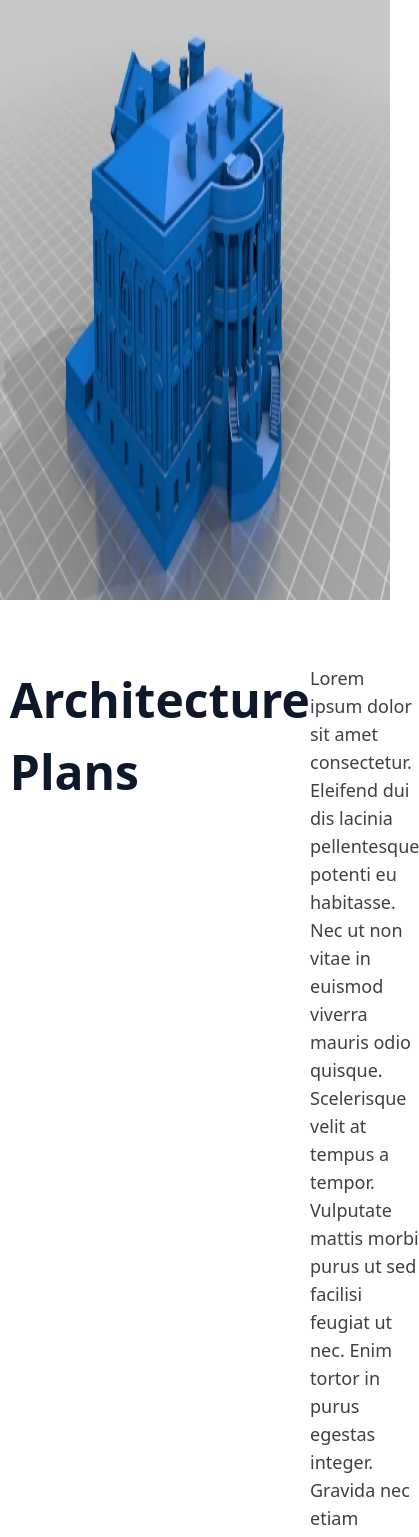
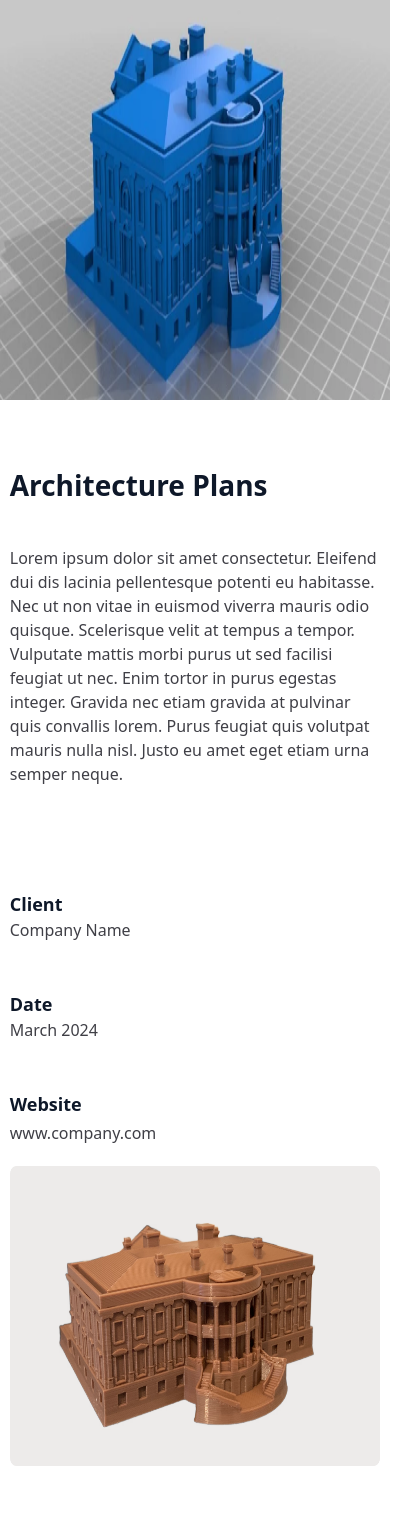
Before and after one commit to ShivaRajBadu/aara_tech, a Next.js app: page /details/1 in a window 390 px wide. Shown: the top 1537 px of the page, 419 px wide, since content can reach past the window. Built offline with nearby package versions, Linux system fonts and the light colour scheme.

Commit message:
all responsive finished

```diff
--- a/src/app/details/[id]/page.tsx
+++ b/src/app/details/[id]/page.tsx
@@ -1,4 +1,5 @@
 import AboutSection from "@/components/AboutSection";
+import FeatureWorks from "@/components/FeatureWorks";
 import Wrappper from "@/components/Wrappper";
 import Image from "next/image";
 import Link from "next/link";
@@ -14,15 +15,15 @@ const page = () => {
           width={0}
           height={0}
           sizes="(100vw, 100vh)"
-          className="w-full h-[600px] object-fill"
+          className="w-full h-[400px] lg:h-[570px] object-fill"
         />
       </div>
       <Wrappper>
-        <div className="flex justify-between py-16">
-          <h1 className="text-[48px] font-semibold text-headingText">
+        <div className="flex flex-col lg:flex-row justify-between max-lg:gap-10 py-16">
+          <h1 className="text-[28px] md:text-[40px] lg:text-[48px] font-semibold text-headingText">
             Architecture Plans
           </h1>
-          <p className=" text-lg font-normal text-paraText w-[40%] text-balance">
+          <p className=" text-base md:text-lg font-normal text-paraText w-full lg:w-[40%] text-balance">
             Lorem ipsum dolor sit amet consectetur. Eleifend dui dis lacinia
             pellentesque potenti eu habitasse. Nec ut non vitae in euismod
             viverra mauris odio quisque. Scelerisque velit at tempus a tempor.
@@ -32,25 +33,29 @@ const page = () => {
             nulla nisl. Justo eu amet eget etiam urna semper neque.
           </p>
         </div>
-        <div className="flex gap-10 justify-between items-start py-10">
-          <div className="space-y-12">
+        <div className="flex flex-col lg:flex-row gap-5 md:gap-10 justify-between items-start py-10">
+          <div className="flex gap-12  flex-col md:flex-row lg:flex-col ">
             <div>
-              <h4 className="text-headingText text-[24px] font-bold">Client</h4>
-              <p className="text-paraText text-[20px] font-medium">
+              <h4 className="text-headingText text-lg md:text-[24px] font-bold">
+                Client
+              </h4>
+              <p className="text-paraText text-base md:text-[20px] font-medium">
                 Company Name
               </p>
             </div>
             <div>
-              <h4 className="text-headingText text-[24px] font-bold">Date</h4>
-              <p className="text-paraText text-[20px] font-medium">
+              <h4 className="text-headingText text-lg md:text-[24px] font-bold">
+                Date
+              </h4>
+              <p className="text-paraText text-base md:text-[20px] font-medium">
                 March 2024
               </p>
             </div>
-            <div className="text-headingText text-[24px] font-bold">
+            <div className="text-headingText text-lg md:text-[24px] font-bold">
               <h4>Website</h4>
               <Link
                 prefetch={false}
-                className="text-paraText text-[20px] font-medium"
+                className="text-paraText text-base md:text-[20px] font-medium"
                 href="https://shivarajbadu.com.np"
                 target="_blank"
               >
@@ -58,7 +63,7 @@ const page = () => {
               </Link>
             </div>
           </div>
-          <div className="relative w-[70%] h-[587px]">
+          <div className="relative w-full lg:w-[70%] h-[300px] md:h-[448px] lg:h-[587px]">
             <Image
               src="/images/client_side.png"
               fill
@@ -67,9 +72,9 @@ const page = () => {
             />
           </div>
         </div>
-        <div className="flex justify-between gap-10 items-start py-16">
-          <div className="w-[40%] py-2">
-            <h4 className="text-headingText text-[40px] font-semibold">
+        <div className="flex flex-col lg:flex-row justify-between gap-10 items-start py-6 md:py-16">
+          <div className="w-full lg:w-[40%] py-2">
+            <h4 className="text-headingText text-[28px] md:text-[40px] font-semibold">
               The Challenge
             </h4>
             <p className="text-paraText text-base font-medium pt-8">
@@ -85,7 +90,7 @@ const page = () => {
               dictum eget nibh tortor commodo cursus.
             </p>
           </div>
-          <div className=" relative h-[496px] rounded-[16px] overflow-hidden w-[50%]">
+          <div className=" relative h-[280px] md:h-[496px] rounded-[16px] overflow-hidden w-full lg:w-[50%]">
             <Image
               src="/images/develop_1.png"
               fill
@@ -94,8 +99,8 @@ const page = () => {
             />
           </div>
         </div>
-        <div className="flex justify-between gap-10 items-start py-16">
-          <div className=" relative h-[496px] rounded-[16px] overflow-hidden w-[50%]">
+        <div className="flex flex-col lg:flex-row justify-between gap-10 items-start py-6 md:py-16">
+          <div className=" order-2 md:order-1 relative h-[280px] md:h-[496px] rounded-[16px] overflow-hidden w-full lg:w-[50%]">
             <Image
               src="/images/develop_2.png"
               fill
@@ -103,8 +108,8 @@ const page = () => {
               alt="the challenge image"
             />
           </div>
-          <div className="w-[40%] py-2">
-            <h4 className="text-headingText text-[40px] font-semibold">
+          <div className=" w-full order-1 md:order-2 lg:w-[40%] py-2">
+            <h4 className="text-headingText text-[28px] md:text-[40px] font-semibold">
               The Outcome
             </h4>
             <p className="text-paraText text-base font-medium pt-8">
@@ -121,13 +126,13 @@ const page = () => {
             </p>
           </div>
         </div>
-        <div className="flex gap-6 items-center justify-center">
+        <div className="flex flex-col md:flex-row gap-6 items-center justify-center">
           <Image
             src="/images/develop_1.png"
             alt="prototype"
             width={0}
             height={0}
-            className="w-[50%]  h-[640px]  rounded-[16px]"
+            className="w-full md:w-[50%]  h-[320px] md:h-[350px] lg:h-[640px]  rounded-[16px]"
             sizes="(100vw, 100vh)"
           />
           <Image
@@ -135,11 +140,11 @@ const page = () => {
             alt="prototype"
             width={0}
             height={0}
-            className="w-[50%]  h-[640px] rounded-[16px]"
+            className="w-full md:w-[50%]   h-[320px] md:h-[640px] rounded-[16px]"
             sizes="(100vw, 100vh)"
           />
         </div>
-        <div className="relative h-[640px] my-10 rounded-[16px] overflow-hidden w-full">
+        <div className="relative  h-[275px] md:h-[400px] lg:h-[640px] my-10 rounded-[16px] overflow-hidden w-full">
           <Image
             src="/images/develop_2.png"
             fill
@@ -147,13 +152,13 @@ const page = () => {
             alt="the challenge image"
           />
         </div>
-        <div className="flex w-full gap-6 items-center justify-center py-10">
+        <div className="flex flex-col md:flex-row gap-6 items-center justify-center">
           <Image
             src="/images/develop_4.png"
             alt="prototype"
             width={0}
             height={0}
-            className="w-[50%]  h-[640px] bg-gray-200  rounded-[16px]"
+            className="w-full md:w-[50%] bg-gray-300  h-[320px] md:h-[350px] lg:h-[640px]  rounded-[16px]"
             sizes="(100vw, 100vh)"
           />
           <Image
@@ -161,11 +166,12 @@ const page = () => {
             alt="prototype"
             width={0}
             height={0}
-            className="w-[50%]  h-[640px] rounded-[16px]"
+            className="w-full md:w-[50%]   h-[320px] md:h-[640px] rounded-[16px]"
             sizes="(100vw, 100vh)"
           />
         </div>
       </Wrappper>
+      <FeatureWorks />
       <AboutSection />
     </div>
   );
```
